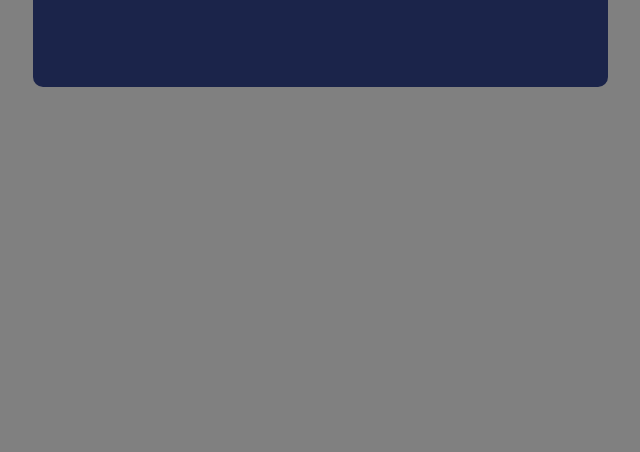
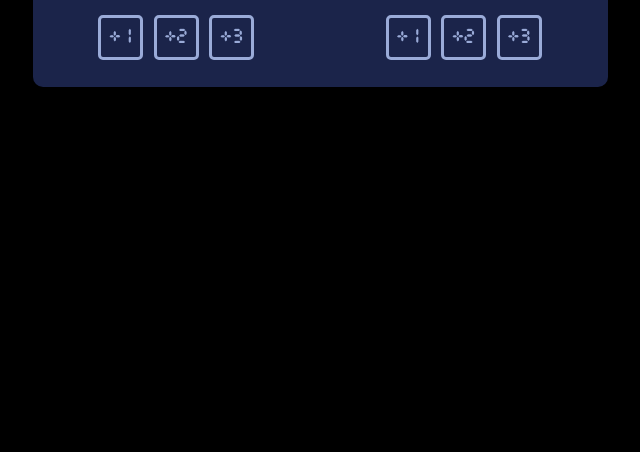
Before and after one commit to gruuvindotdev/scrimba-scoreboard, a plain HTML site: page index.html in a window 1280 px wide. Shown: the part 348-800 px from the top of the page, without its empty margins (320-960 px from the left). Drawn offline with Linux system fonts and the light colour scheme.

Commit message:
add buttons with styling

```diff
--- a/index.html
+++ b/index.html
@@ -11,10 +11,20 @@
         <div>
             <h3>HOME</h3>
             <div class="counter">2</div>
+            <div class="scores">
+                    <button>+1</button>
+                    <button>+2</button>
+                    <button>+3</button>
+            </div>
         </div>
         <div>
             <h3>GUEST</h3>
             <div class="counter">12</div>
+            <div class="scores">
+                <button>+1</button>
+                <button>+2</button>
+                <button>+3</button>
+            </div>
         </div>
     </div>
     <script src="index.js"></script>
--- a/index.js
+++ b/index.js
@@ -0,0 +1,2 @@
+let scoreHome = 0
+let scoreGuest = 0
--- a/styles/index.css
+++ b/styles/index.css
@@ -1,7 +1,7 @@
 body {
     margin: 0;
     font-family:'Segoe UI', Tahoma, Geneva, Verdana, sans-serif;
-    background-color: grey;
+    background-color: black;
 }
 
 /*+ Custom Scoreboard Font imported **/
@@ -34,3 +34,18 @@ body {
     height: 120px;
     border-radius: 10px;
 }
+
+.scores {
+    text-align: center;
+}
+
+button {
+    font-family: "Scores";
+    font-size: 18px;
+    background-color: transparent;
+    border: 3px  solid #9AABD8;
+    border-radius: 5px;
+    height: 45px;
+    width: 45px;
+    color: #9AABD8;
+}
```
